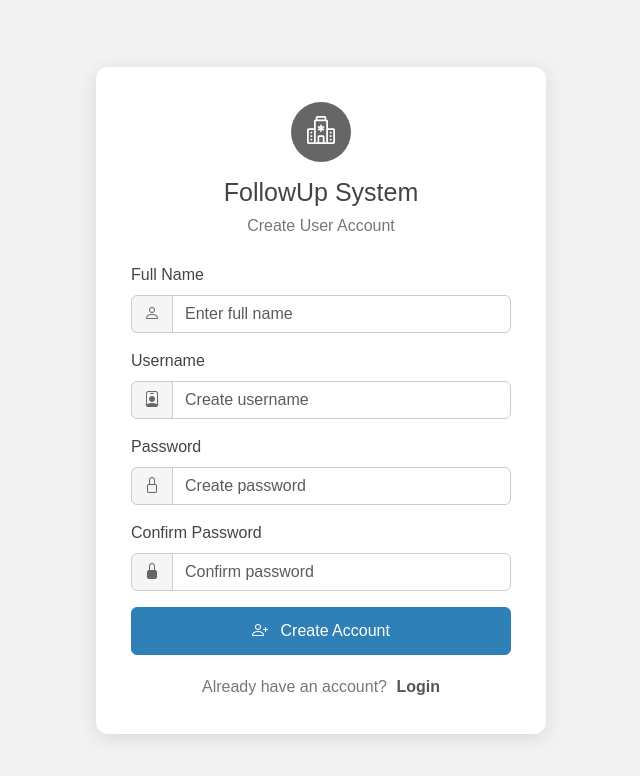
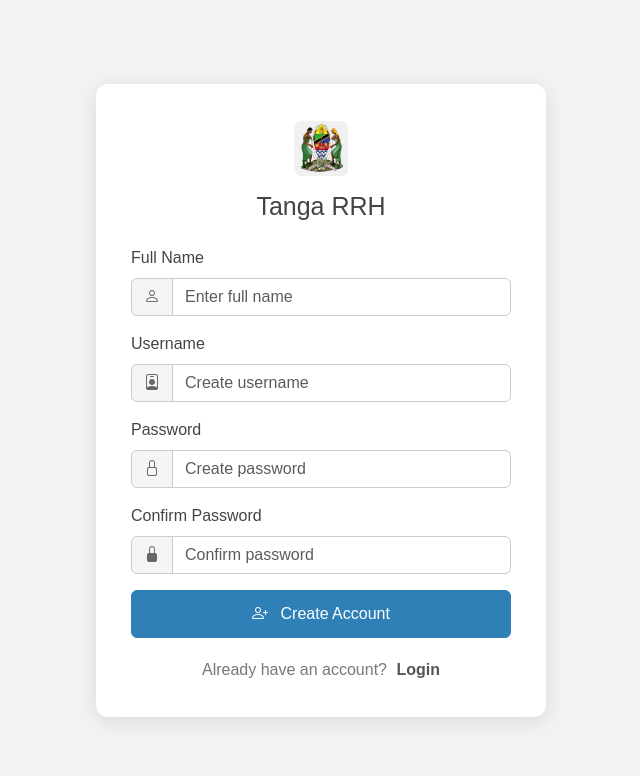
Before and after one commit to abdulkadirmohamed607-hue/followup-system, an Angular app: page /register in a window 1280 px wide. Shown: the top 776 px of the page, without its empty margins (319-959 px from the left). Built offline with nearby package versions, Linux system fonts and the light colour scheme.

Commit message:
Update register page

```diff
--- a/src/app/features/auth/register/register.css
+++ b/src/app/features/auth/register/register.css
@@ -37,21 +37,20 @@
   width: 60px;
   height: 60px;
 
-  margin: 0 auto 15px;
-
-  border-radius: 50%;
-
-  background-color: #666;
-
-  color: white;
+  margin: 0 auto 12px;
 
   display: flex;
+  align-items: center;
+  justify-content: center;
+}
 
-  align-items: center;
+.logo img {
+  width: 55px;
+  height: 55px;
 
-  justify-content: center;
+  object-fit: contain;
 
-  font-size: 28px;
+  border-radius: 8px;
 }
 
 
--- a/src/app/features/auth/register/register.html
+++ b/src/app/features/auth/register/register.html
@@ -6,19 +6,19 @@
 
     <div class="register-header">
 
+      <!-- SYSTEM LOGO -->
+
       <div class="logo">
-
-        <i class="bi bi-hospital"></i>
-
+        <img src="assets/logo.jpg" alt="FollowUp System Logo" >
       </div>
 
       <h1>
-        FollowUp System
+        Tanga RRH
       </h1>
 
-      <p>
+      <!-- <p>
         Create User Account
-      </p>
+      </p> -->
 
     </div>
 
```
